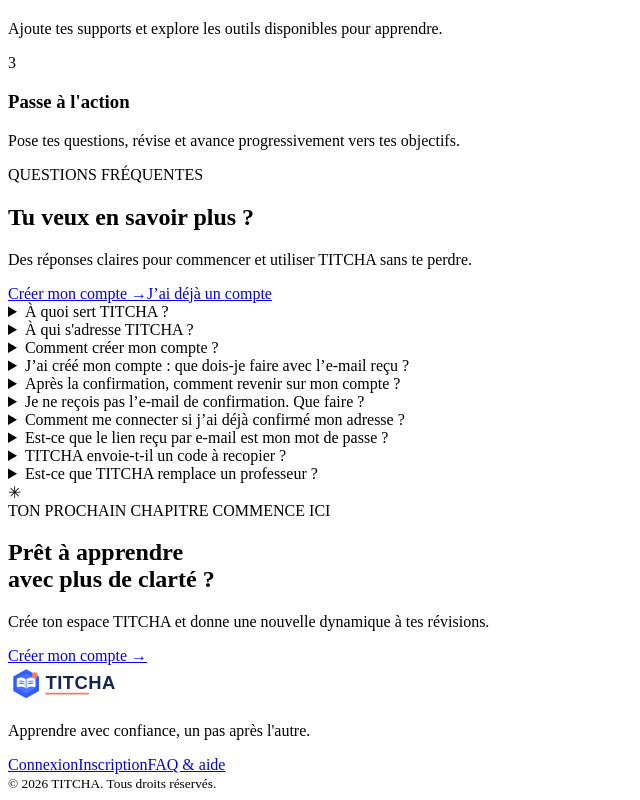
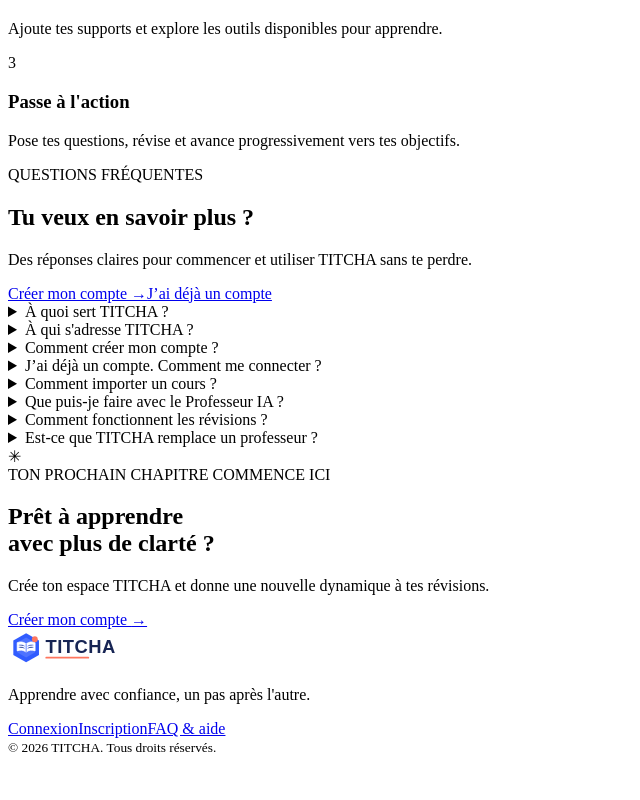
Before and after one commit to remy00trafford-hash/TITCHA, a Next.js app: page / in a window 1280 px wide. Shown: the part 1850-2650 px from the top of the page, without its empty margins (0-640 px from the left). After the commit the page ends 2614 px from the top, so only its background shows below. Built offline with nearby package versions, Linux system fonts and the light colour scheme.

Commit message:
Remove outdated email confirmation FAQ copy

```diff
--- a/src/app/page.tsx
+++ b/src/app/page.tsx
@@ -25,13 +25,11 @@ export default function Home() {
   <section className="faq-section" id="faq"><div><div className="section-kicker">QUESTIONS FRÉQUENTES</div><h2>Tu veux en savoir plus ?</h2><p>Des réponses claires pour commencer et utiliser TITCHA sans te perdre.</p><div className="faq-cta"><Link href="/inscription">Créer mon compte →</Link><Link href="/connexion">J’ai déjà un compte</Link></div></div><div className="faq-list">
    <details><summary>À quoi sert TITCHA ?</summary><p>TITCHA rassemble tes documents de cours, un professeur IA pour t’aider à comprendre les notions et des outils de révision pour t’entraîner.</p></details>
    <details><summary>À qui s'adresse TITCHA ?</summary><p>TITCHA est conçu pour les élèves qui souhaitent mieux organiser leurs apprentissages, comprendre leurs cours et réviser plus efficacement.</p></details>
-   <details><summary>Comment créer mon compte ?</summary><p>Ouvre « Créer un compte », renseigne ton prénom, ton adresse e-mail et un mot de passe d’au moins 8 caractères. Après validation, un message est envoyé à ton adresse e-mail.</p></details>
-   <details><summary>J’ai créé mon compte : que dois-je faire avec l’e-mail reçu ?</summary><p>Ouvre le message de TITCHA dans ta boîte de réception (vérifie aussi les courriers indésirables), puis clique sur le lien de confirmation. Ce lien confirme ton adresse e-mail.</p></details>
-   <details><summary>Après la confirmation, comment revenir sur mon compte ?</summary><p>Reviens sur le site TITCHA, clique sur « Connexion », puis saisis exactement la même adresse e-mail et le même mot de passe que lors de ton inscription. Tu n’as pas besoin de recréer un compte.</p></details>
-   <details><summary>Je ne reçois pas l’e-mail de confirmation. Que faire ?</summary><p>Vérifie que l’adresse saisie est correcte et regarde dans les dossiers Spam, Indésirables ou Promotions. Sur l’écran d’inscription, tu peux demander le renvoi du message après la création du compte. Si le délai de sécurité s’affiche, attends un peu avant de réessayer.</p></details>
-   <details><summary>Comment me connecter si j’ai déjà confirmé mon adresse ?</summary><p>Va dans « Connexion », saisis ton adresse e-mail et ton mot de passe, puis clique sur « Se connecter ». Si les informations sont refusées, vérifie leur orthographe et que tu utilises bien le mot de passe défini à l’inscription.</p></details>
-   <details><summary>Est-ce que le lien reçu par e-mail est mon mot de passe ?</summary><p>Non. Le lien sert uniquement à confirmer ton adresse e-mail. Pour te connecter ensuite, utilise ton mot de passe habituel.</p></details>
-   <details><summary>TITCHA envoie-t-il un code à recopier ?</summary><p>Actuellement, la confirmation se fait en cliquant sur un lien reçu par e-mail. Aucun code à 8 caractères n’est demandé dans le formulaire.</p></details>
+   <details><summary>Comment créer mon compte ?</summary><p>Ouvre « Créer un compte », renseigne ton prénom, ton adresse e-mail et un mot de passe d’au moins 8 caractères. Tu pourras ensuite accéder à ton espace personnel.</p></details>
+   <details><summary>J’ai déjà un compte. Comment me connecter ?</summary><p>Ouvre « Connexion » et utilise la même adresse e-mail et le même mot de passe que lors de ton inscription.</p></details>
+   <details><summary>Comment importer un cours ?</summary><p>Dans ton espace personnel, ouvre « Mes cours », sélectionne un fichier PDF ou une photo de ton cours, puis clique sur « Importer et analyser ». Une fois le traitement terminé, le document sera disponible pour le Professeur IA et les quiz.</p></details>
+   <details><summary>Que puis-je faire avec le Professeur IA ?</summary><p>Sélectionne un cours traité, puis demande une explication, un résumé ou pose une question. Tu peux aussi écouter la réponse lorsqu’elle est disponible.</p></details>
+   <details><summary>Comment fonctionnent les révisions ?</summary><p>Choisis un cours traité et génère un quiz. Réponds aux questions, valide tes réponses et consulte la correction pour comprendre tes erreurs.</p></details>
    <details><summary>Est-ce que TITCHA remplace un professeur ?</summary><p>Non. TITCHA est un outil d'accompagnement. Il complète le travail en classe et tes efforts personnels.</p></details>
   </div></section>
   <section className="final-cta"><div className="cta-orb">✳</div><div className="section-kicker">TON PROCHAIN CHAPITRE COMMENCE ICI</div><h2>Prêt à apprendre<br/>avec plus de clarté ?</h2><p>Crée ton espace TITCHA et donne une nouvelle dynamique à tes révisions.</p><Link href="/inscription" className="primary-cta light-cta">Créer mon compte <span>→</span></Link></section>
```
